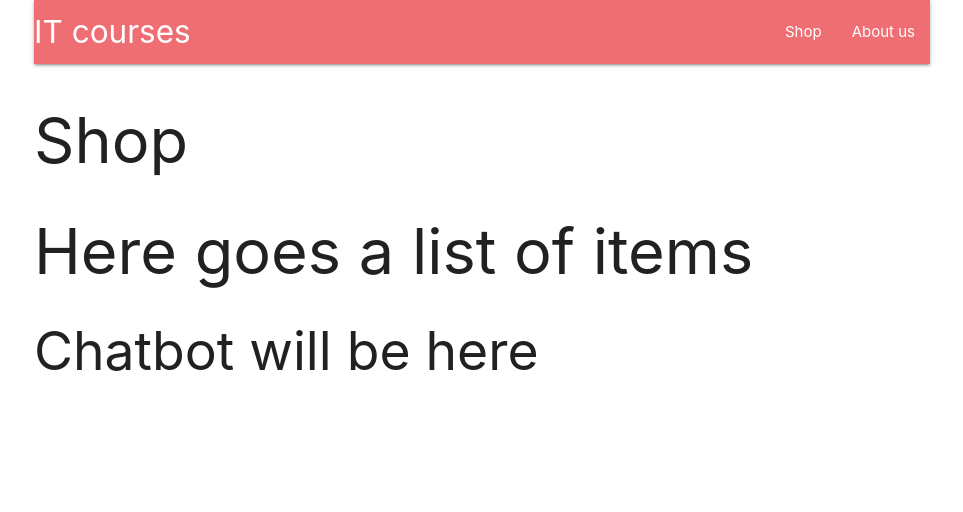
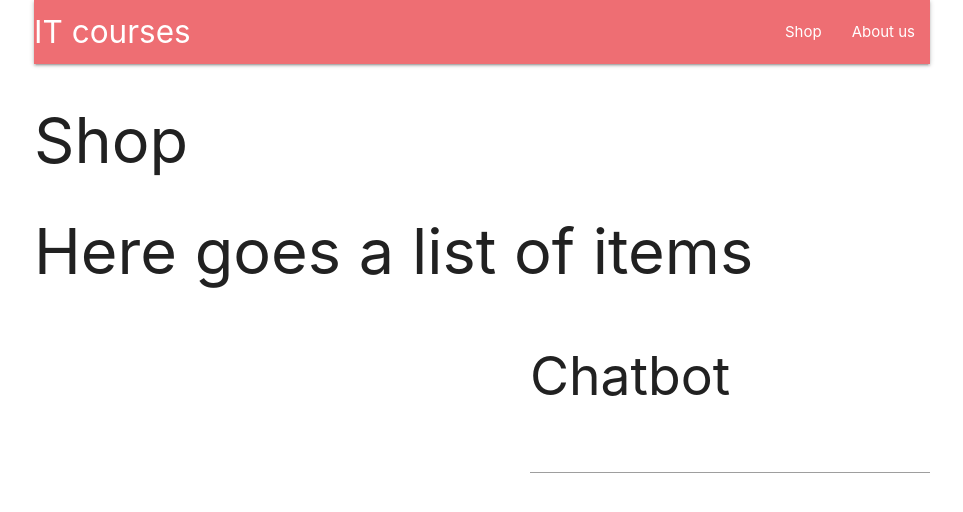
Before and after one commit to PrettyBabyMiki/chatbot-for-react-website, a React (Create React App) app in the folder client/: page /shop in a window 1280 px wide. Shown: the top 512 px of the page, without its empty margins (158-1121 px from the left). Built offline with nearby package versions, Linux system fonts and the light colour scheme.

Commit message:
S5-008-Connect-Server-and-Client

```diff
--- a/client/src/components/chatbot/Chatbot.js
+++ b/client/src/components/chatbot/Chatbot.js
@@ -1,8 +1,25 @@
-import React from 'react';
+import React, { Component } from 'react';
 
+class Chatbot extends Component {
 
-const Chatbot = () => (
-    <h2>Chatbot will be here</h2>
-)
+    constructor(props) {
+        super(props);
+
+        this.state = {
+            messages: []
+        };
+    }
+
+    render() {
+        return (
+            <div style={{height: 400, width: 400, float: 'right'}}>
+                <div id="chatbot" style={{height: '100%', width: '100%', overflow: 'auto'}}>
+                    <h2>Chatbot</h2>
+                    <input type="text"/>
+                </div>
+            </div>
+        );
+    }
+}
 
 export default Chatbot;
```
